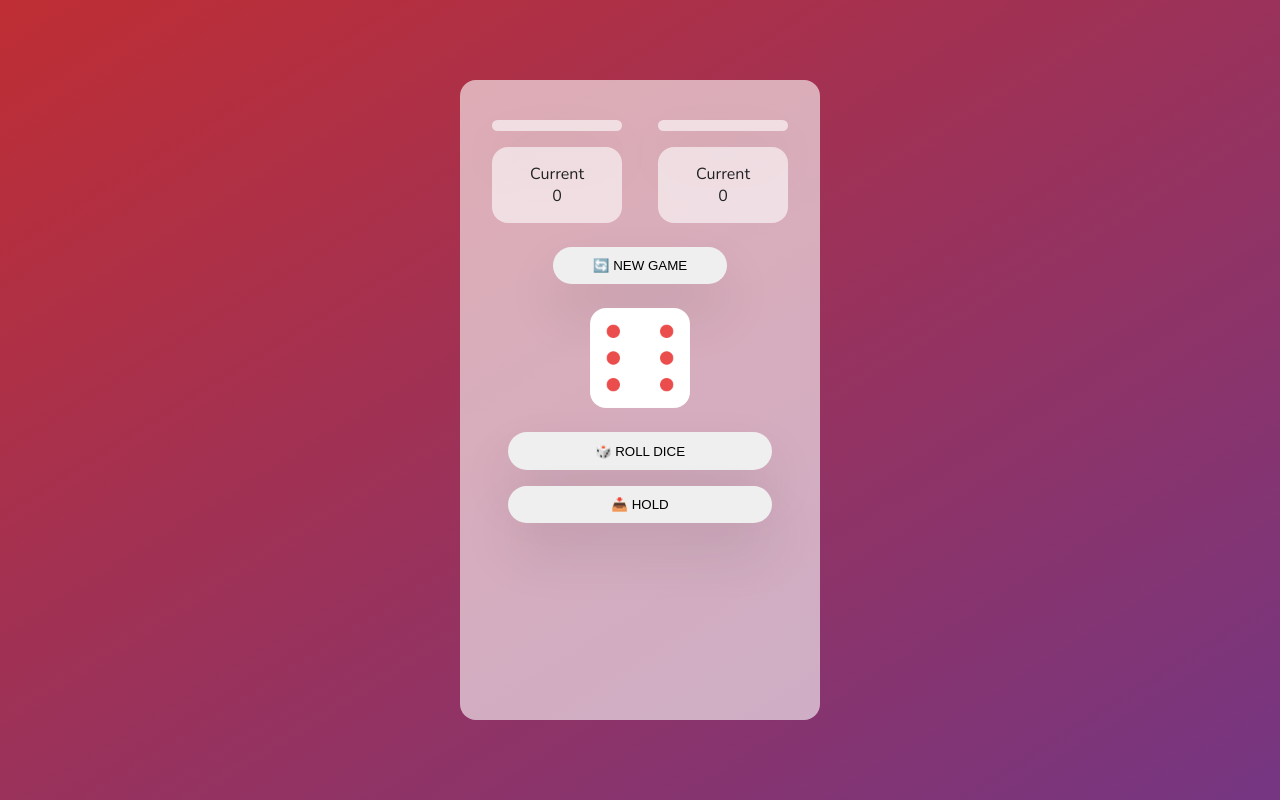
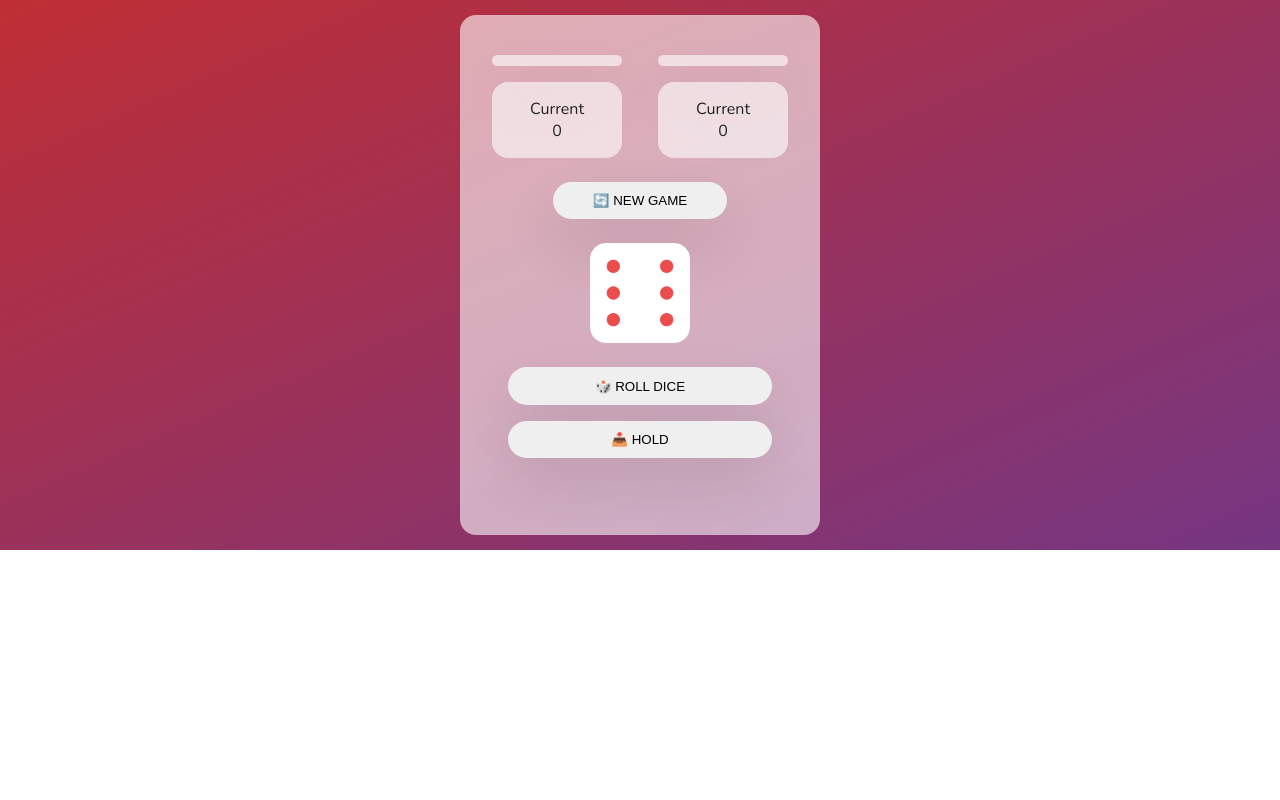
Before and after one commit to Anilbishnoi29/DiceGame, a plain HTML site: page index.html in a window 1280 px wide. Both pictures are taken after a click on the button "🔄 ENTER". Drawn offline with nearby package versions, Linux system fonts and the light colour scheme.

Commit message:
first commit

```diff
--- a/style.css
+++ b/style.css
@@ -17,6 +17,7 @@ body {
   height: 90vh;
   color: #222;
   font-size: 16px;
+  max-height: 100%;
 }
 /* flex */
 .d-flex {
@@ -96,7 +97,7 @@ body {
   transition: 0.5s ease-in-out;
 }
 #game.d-translate-game {
-  height: 100vh;
+  height: 550px;
   transform: translateY(0%);
   transition: 0.5s ease-in-out;
 }
@@ -105,6 +106,7 @@ body {
   flex-basis: 360px;
   background: var(--btn-bg);
   height: 80%;
+  height: 520px;
   border-radius: 1rem;
   padding: 2rem;
 }
```
